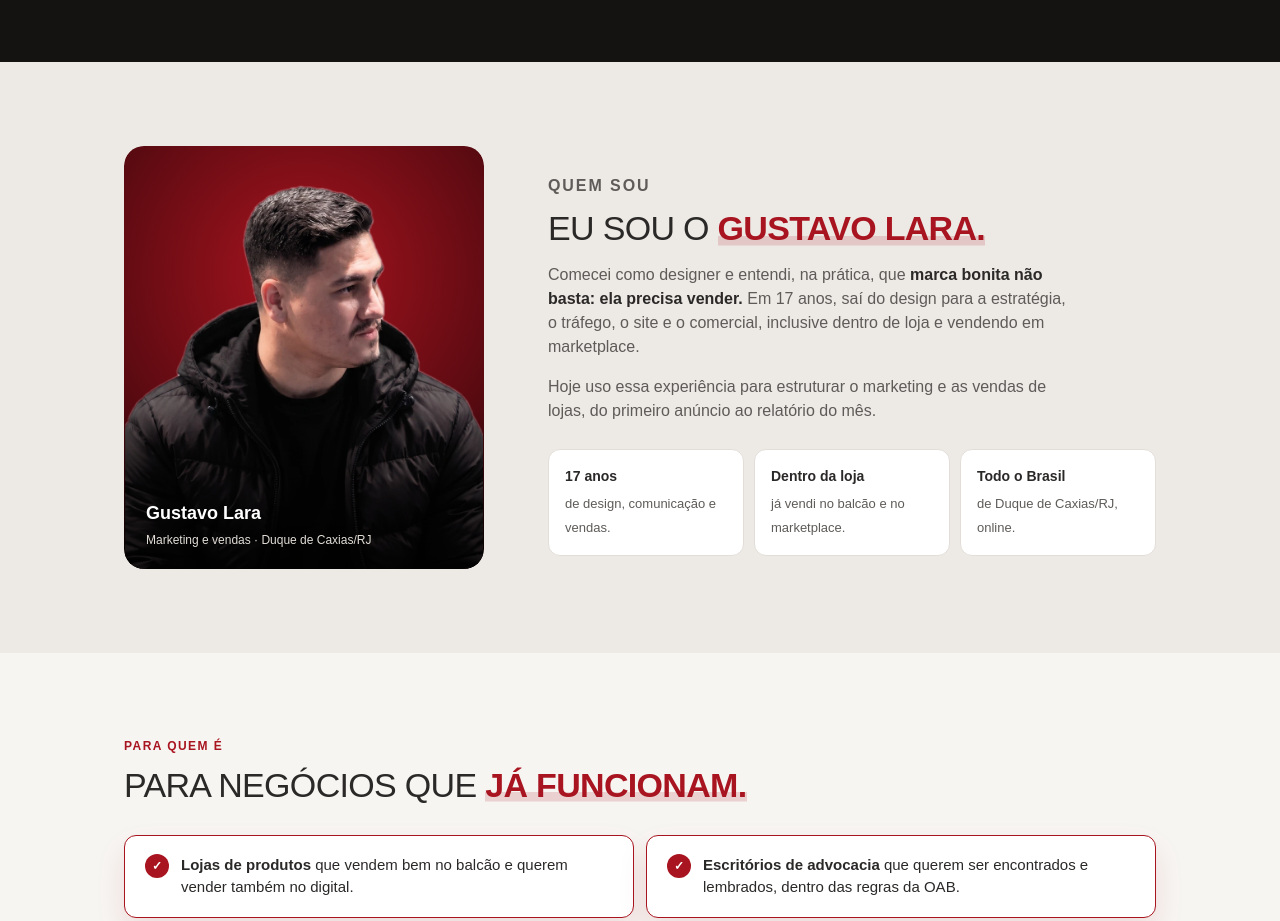
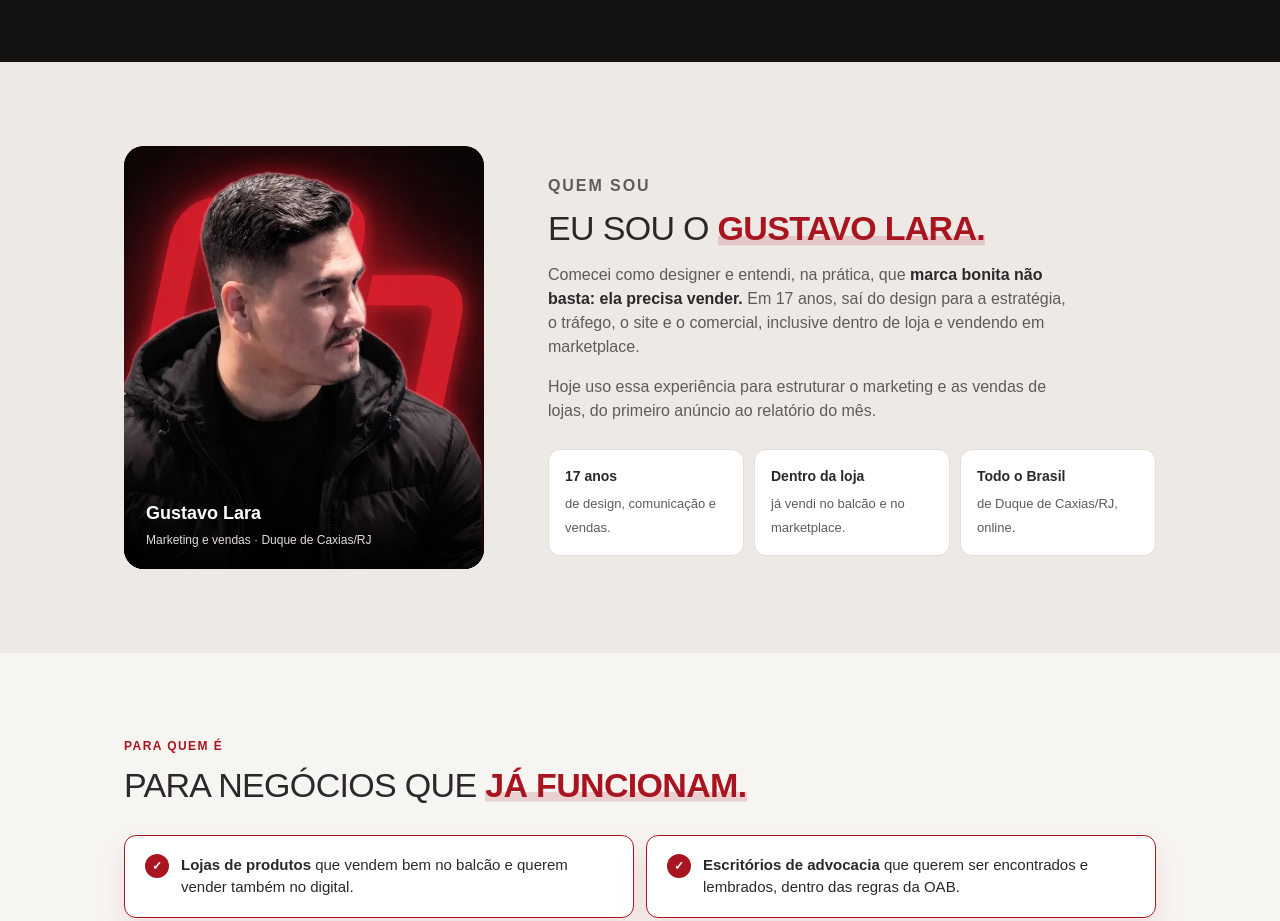
Before and after one commit to guxtacreative/guxtacreative.github.io, a plain HTML site: page index.html in a window 1280 px wide. Shown: the part 4920-5841 px from the top of the page. Drawn offline with Linux system fonts and the light colour scheme.

Commit message:
Add files via upload

```diff
--- a/index.html
+++ b/index.html
@@ -79,7 +79,7 @@ nav .lk a:not(.nb):hover{color:var(--r)}
 /* quem sou */
 .qs{display:grid;grid-template-columns:360px 1fr;gap:64px;align-items:center}
 .ph{position:relative;aspect-ratio:.85;border-radius:20px;overflow:hidden;background:radial-gradient(circle at 50% 30%,var(--r),#5A0A11 60%,#1A0507)}
-.ph img{position:absolute;left:50%;bottom:0;height:98%;transform:translateX(-50%)}
+.ph img{position:absolute;inset:0;width:100%;height:100%;object-fit:cover;object-position:50% 20%}
 .ph::after{content:"";position:absolute;inset:0;background:linear-gradient(180deg,transparent 62%,rgba(0,0,0,.7))}
 .ph .cap{position:absolute;left:22px;bottom:18px;z-index:2;color:#fff}.ph .cap b{display:block;font-size:18px}.ph .cap span{font-size:12px;color:#E2DDD7}
 .qs p{font-size:16px;color:var(--mu);margin-top:16px;max-width:520px}.qs p b{color:var(--tx)}
@@ -318,6 +318,9 @@ body.mv .crs{opacity:1}
 .ck-b button{border:0;border-radius:999px;padding:9px 16px;font-weight:700;font-size:13px;cursor:pointer;font-family:inherit}
 #ckn{background:transparent;color:#C9C4BE;border:1px solid #45413D}#cky{background:#A8141F;color:#fff}
 @media(max-width:600px){.ck-b{left:10px;right:80px;bottom:10px}}
+
+/* foto do Quem sou sempre visível */
+.ph.rv,.ph.rv.in{clip-path:none!important}
 </style></head><body><div class="ld" id="ld" aria-hidden="true"><div class="ld-in"><svg viewBox="-54 -42 106 84"><g transform="skewX(-12)" fill="none" stroke-linejoin="round">
 <mask id="lm1" maskUnits="userSpaceOnUse" x="-80" y="-60" width="160" height="120"><rect x="-80" y="-60" width="160" height="120" fill="#fff"/><path d="M0,-12H30Q38,-12 38,-4V26Q38,34 30,34H0Q-8,34 -8,26V-4Q-8,-12 0,-12Z" stroke="#000" stroke-width="17.5"/></mask>
 <mask id="lm2" maskUnits="userSpaceOnUse" x="-80" y="-60" width="160" height="120"><rect x="-80" y="-60" width="160" height="120" fill="#fff"/><path d="M6,-24V-2" stroke="#000" stroke-width="17.5"/></mask>
@@ -450,7 +453,7 @@ body.mv .crs{opacity:1}
 </div></section>
 
 <section id="quem-sou"><div class="w qs">
- <div class="ph"><img src="topo.webp" alt="Gustavo Lara"><div class="cap"><b>Gustavo Lara</b><span>Marketing e vendas · Duque de Caxias/RJ</span></div></div>
+ <div class="ph"><picture><source srcset="foto-gustavo.webp" type="image/webp"><img src="foto-gustavo.jpg" alt="Gustavo Lara" width="900" height="900" loading="lazy"></picture><div class="cap"><b>Gustavo Lara</b><span>Marketing e vendas · Duque de Caxias/RJ</span></div></div>
  <div>
   <p class="k">Quem sou</p>
   <h2>Eu sou o <b>Gustavo Lara.</b></h2>
@@ -550,7 +553,7 @@ if(hv){addEventListener("mousemove",function(e){tx=e.clientX;ty=e.clientY;docume
 /* botões magnéticos */
 document.querySelectorAll(".btn,.nb").forEach(function(b){b.addEventListener("mousemove",function(e){var r=b.getBoundingClientRect();b.style.transform="translate("+(e.clientX-r.left-r.width/2)*.18+"px,"+(e.clientY-r.top-r.height/2)*.28+"px)"});b.addEventListener("mouseleave",function(){b.style.transform=""})})}
 /* parallax da foto */
-var im=document.querySelector(".ph img");if(im)addEventListener("scroll",function(){var r=im.parentNode.getBoundingClientRect();if(r.bottom<0||r.top>innerHeight)return;var p=(r.top+r.height/2-innerHeight/2)/innerHeight;im.style.transform="translateX(-50%) translateY("+p*30+"px) scale(1.04)"},{passive:true});
+var im=document.querySelector(".ph img");if(im)addEventListener("scroll",function(){var r=im.parentNode.getBoundingClientRect();if(r.bottom<0||r.top>innerHeight)return;var p=(r.top+r.height/2-innerHeight/2)/innerHeight;im.style.transform="translateY("+p*18+"px) scale(1.12)"},{passive:true});
 /* carrossel: arrastar, pontos, autoplay */
 var t=document.getElementById("svt"),dd=document.getElementById("svd");if(t){var cs=t.querySelectorAll(".sc"),cur=0,ap;
 cs.forEach(function(c,i){var b=document.createElement("button");b.setAttribute("aria-label","Serviço "+(i+1));b.onclick=function(){go(i)};dd.appendChild(b)});
```
Also changed, not shown: foto-gustavo.jpg (added), foto-gustavo.webp (added).
